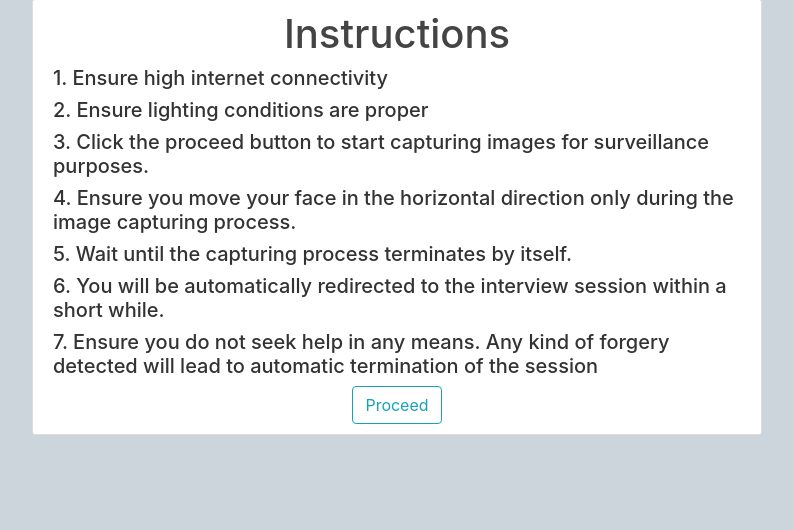
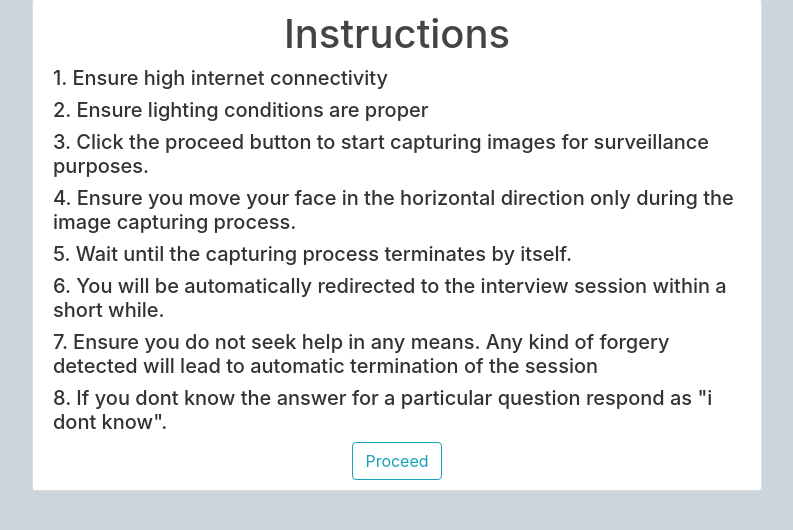
Before and after one commit to nadeemn/Main_Project, a Flask app: page /detection in a window 1280 px wide. Shown: the part 81-611 px from the top of the page, without its empty margins (243-1036 px from the left). Run offline with Flask 2, Linux system fonts and the light colour scheme; parts of the project's set-up code (start-up, migrations or seed data) failed here and were passed over; some libraries are stand-ins or nearby versions.

Commit message:
integrated commit7

```diff
--- a/irecruit/route.py
+++ b/irecruit/route.py
@@ -1,4 +1,4 @@
-#from camera import VideoCamera
+from camera import VideoCamera
 #from word_training import models
 from flask import render_template, request, jsonify, Response, flash, url_for, redirect
 from irecruit.forms import AdminloginForm, AdminForm, LoginForm, DetailsForm, AddQuestionForm, CompanyForm
@@ -62,7 +62,7 @@ def chat_retrieval():
                     break
             next_question = items[i]
             correct_answer = next_question.question_answer
-            next_question.question_chosen = 0
+            next_question.question_chosen = 1
             db.session.commit()
             results = [next_question.question, 1]
             global number_of_question
@@ -74,14 +74,14 @@ def chat_retrieval():
             answr = request.args.get('answer')
             print(correct_answer)
             print(answr)
-            if answr == 'i dont know' or answr == 'i don\'t know':
+            if answr == 'i dont know' or answr == 'i don\'t know' or answr == 'dont know':
                 while True:
                     i = random.randint(0, len(items) - 1)
                     if items[i].question_chosen == 0:
                         break
                 next_question = items[i]
                 correct_answer = next_question.question_answer
-                next_question.question_chosen = 0
+                next_question.question_chosen = 1
                 db.session.commit()
                 results = [next_question.question, 1]
                 number_of_question = number_of_question + 1
@@ -96,7 +96,7 @@ def chat_retrieval():
                         break
                 next_question = items[i]
                 correct_answer = next_question.question_answer
-                next_question.question_chosen = 0
+                next_question.question_chosen = 1
                 db.session.commit()
                 results = [next_question.question, 1]
                 number_of_question = number_of_question+1
@@ -116,7 +116,7 @@ def chat_retrieval():
                             break
                     next_question = items[i]
                     correct_answer = next_question.question_answer
-                    next_question.question_chosen = 0
+                    next_question.question_chosen = 1
                     db.session.commit()
                     results = [next_question.question, 1]
                     number_of_question = number_of_question + 1
--- a/irecruit/templates/chat.html
+++ b/irecruit/templates/chat.html
@@ -40,7 +40,7 @@
 			<ul>
 				<li class="sent">
 					<img src="http://emilcarlsson.se/assets/mikeross.png" alt="" />
-					<p>Welcome {{ user.firstname }}! Hope yo are ready for the interview.</p>
+					<p>Welcome {{ user.firstname }}! Hope you are ready for the interview.</p>
 				</li>
 			</ul>
 		<div class="message-input">
--- a/irecruit/templates/detection.html
+++ b/irecruit/templates/detection.html
@@ -11,7 +11,7 @@
             <p class="h5">5. Wait until the capturing process terminates by itself.</p>
             <p class="h5">6. You will be automatically redirected to the interview session within a short while. </p>
             <p class="h5"> 7. Ensure you do not seek help in any means. Any kind of forgery detected will lead to automatic termination of the session </p>
-
+            <p class="h5">8. If you dont know the answer for a particular question respond as "i dont know".</p>
         </div>
         <a href="/face_detection" class="btn btn-outline-info" >Proceed</button> </a>
 </div>
```
Also changed, not shown: irecruit/site.db.
